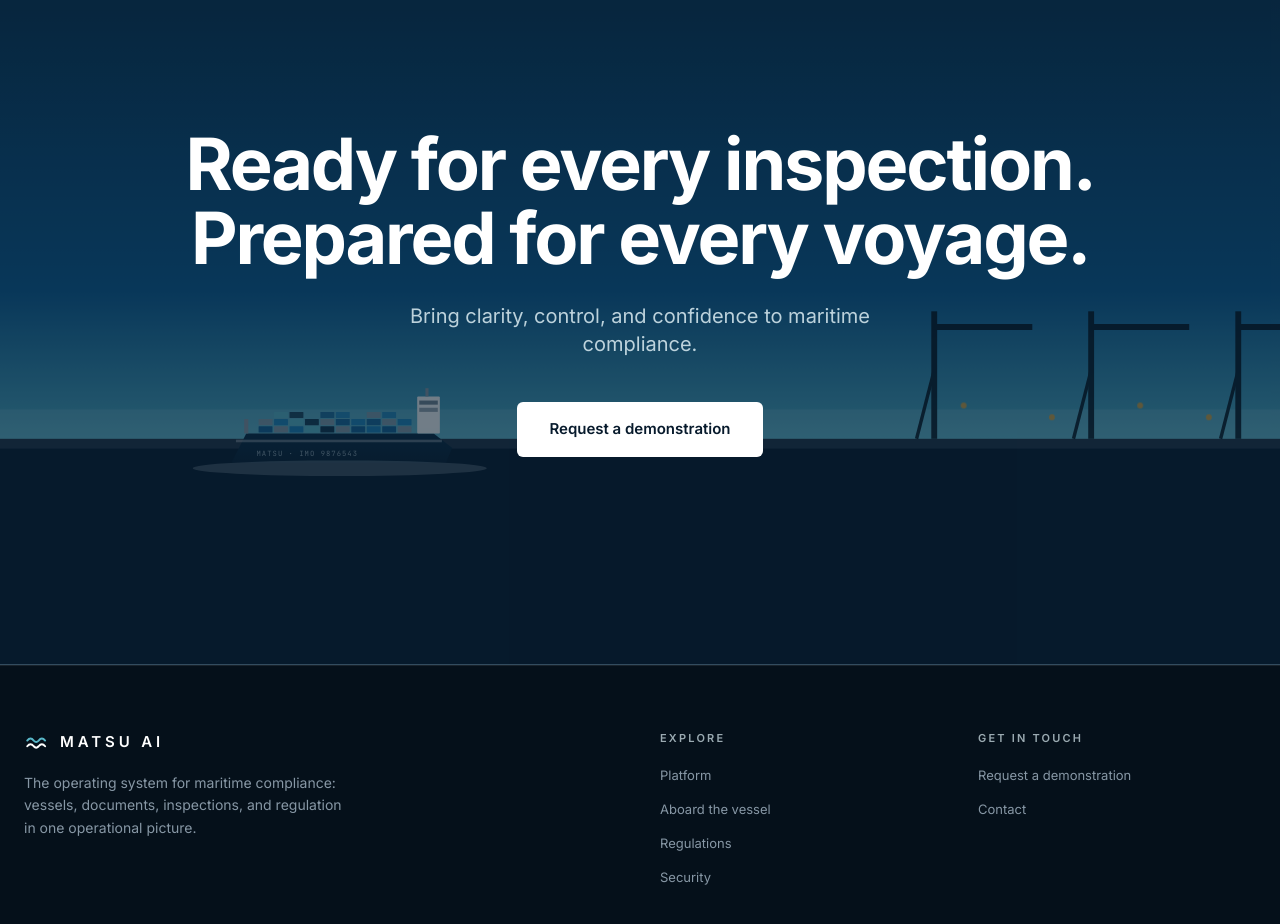
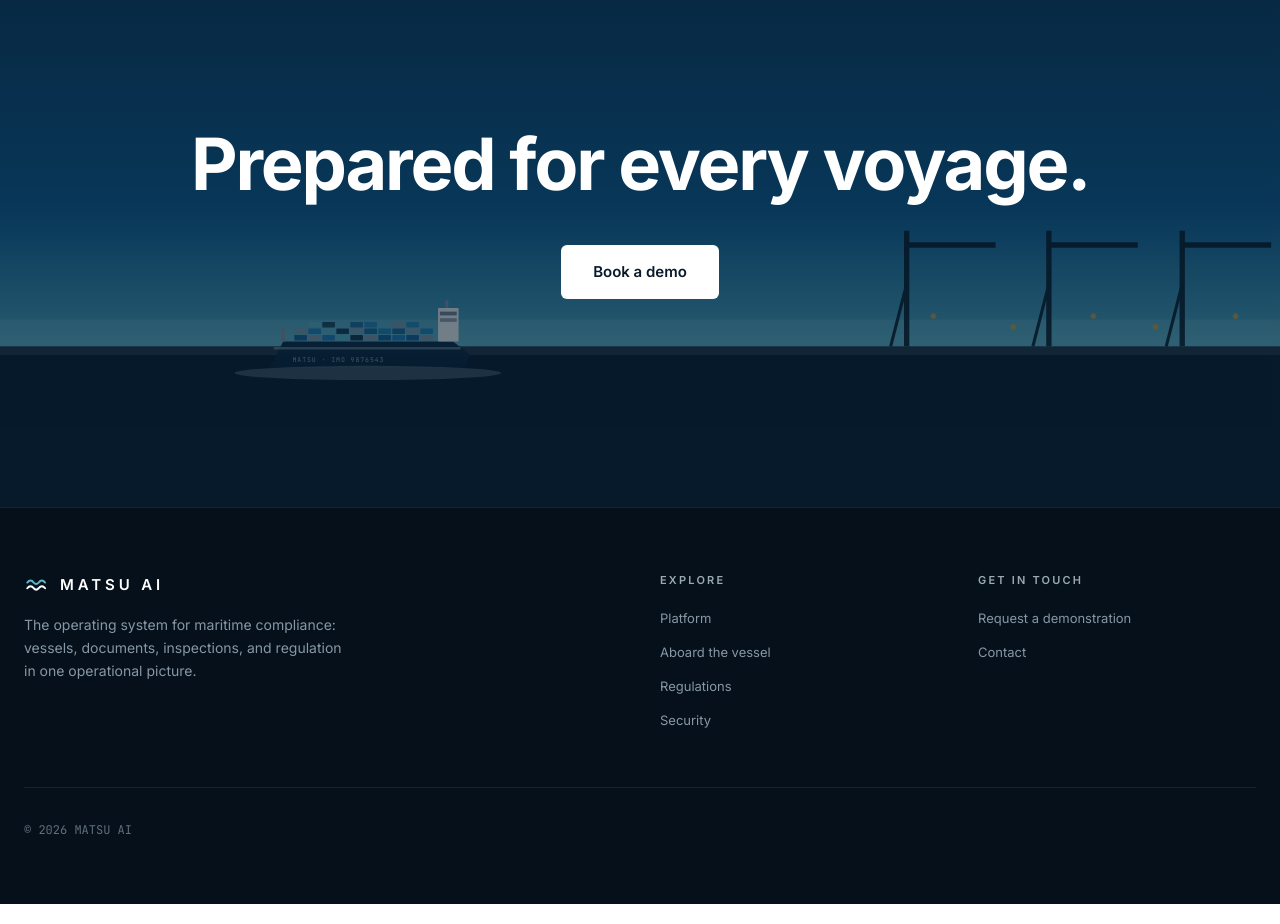
Before and after one commit to Mianmalol/matsu-site, a React (Vite) app: page / in a window 1280 px wide. Shown: the part 9280-10204 px from the top of the page. Built offline with nearby package versions, Linux system fonts and the light colour scheme.

Commit message:
Harbor: 'Prepared for every voyage.' headline, drop subline, 'Book a demo'
Co-Authored-By: Claude Fable 5 <noreply@anthropic.com>

```diff
--- a/src/sections/Harbor.tsx
+++ b/src/sections/Harbor.tsx
@@ -49,14 +49,11 @@ export default function Harbor() {
       <div className="relative max-w-[1280px] mx-auto px-6 py-40 lg:py-52 text-center">
         <Reveal>
           <h2 className="font-bold text-white text-5xl md:text-7xl tracking-[-0.03em] leading-[1.02]">
-            Ready for every inspection.<br />Prepared for every voyage.
+            Prepared for every voyage.
           </h2>
-          <p className="mt-7 text-lg md:text-xl text-mist/85 max-w-xl mx-auto">
-            Bring clarity, control, and confidence to maritime compliance.
-          </p>
           <div className="mt-11 flex items-center justify-center gap-4 flex-wrap">
             <a href="mailto:marco0111ml@gmail.com?subject=Matsu%20demo%20request" className="bg-white text-navy text-[15px] font-semibold px-8 py-4 rounded-md hover:bg-mist transition-colors">
-              Request a demonstration
+              Book a demo
             </a>
           </div>
         </Reveal>
```
